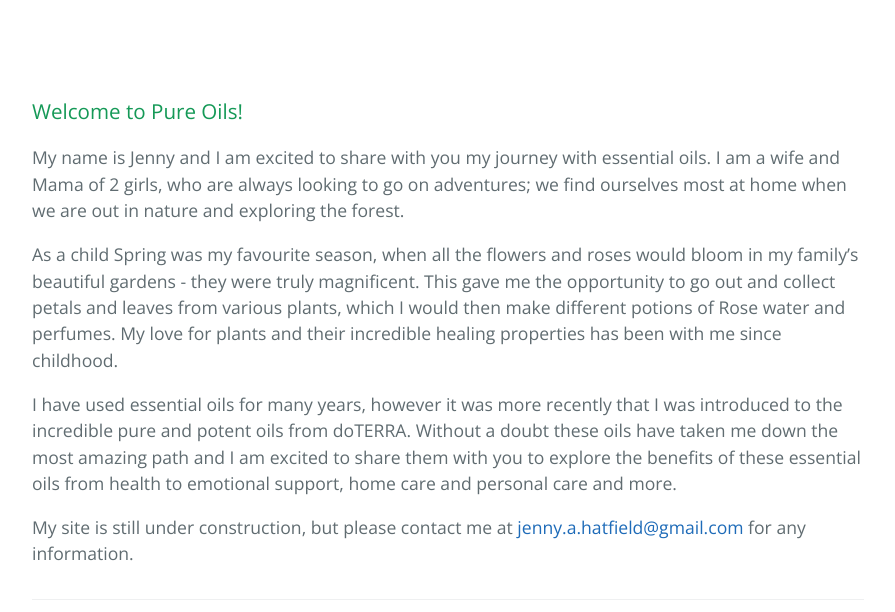
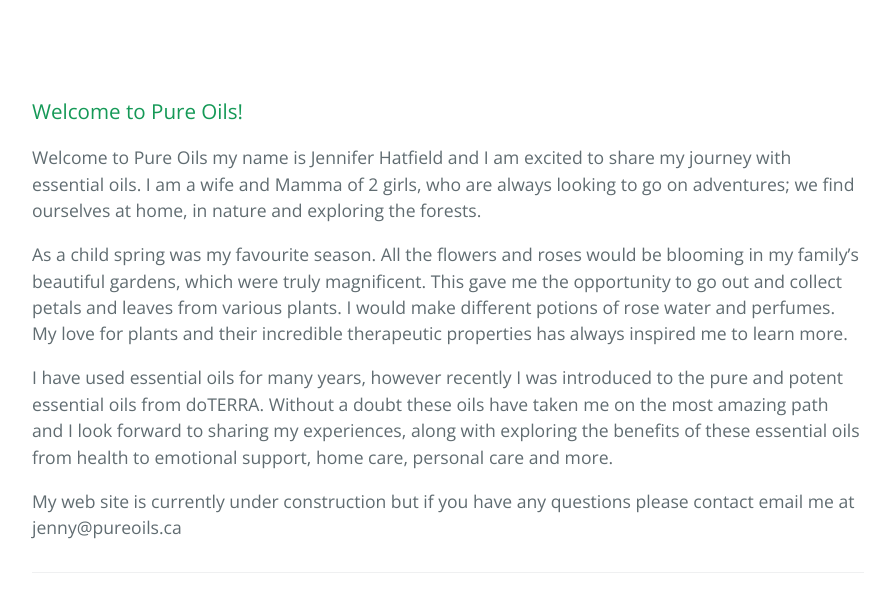
Before and after one commit to RafeHatfield/pureoils, a plain HTML site: page index.html in a window 1280 px wide. Shown: the part 472-1084 px from the top of the page, without its empty margins (192-1087 px from the left). Drawn offline with nearby package versions, Linux system fonts and the light colour scheme.

Commit message:
updated home page text

```diff
--- a/index.html
+++ b/index.html
@@ -18,13 +18,13 @@
       <h3>
 <a id="welcome-to-pure-oils" class="anchor" href="#welcome-to-pure-oils" aria-hidden="true"><span aria-hidden="true" class="octicon octicon-link"></span></a>Welcome to Pure Oils!</h3>
 
-<p>My name is Jenny and I am excited to share with you my journey with essential oils. I am a wife and Mama of 2 girls, who are always looking to go on adventures; we find ourselves most at home when we are out in nature and exploring the forest.</p>
+<p>Welcome to Pure Oils my name is Jennifer Hatfield and I am excited to share my journey with essential oils. I am a wife and Mamma of 2 girls, who are always looking to go on adventures; we find ourselves at home, in nature and exploring the forests.</p>
 
-<p>As a child Spring was my favourite season, when all the flowers and roses would bloom in my family’s beautiful gardens - they were truly magnificent. This gave me the opportunity to go out and collect petals and leaves from various plants, which I would then make different potions of Rose water and perfumes. My love for plants and their incredible healing properties has been with me since childhood. </p>
+<p>As a child spring was my favourite season. All the flowers and roses would be blooming in my family’s beautiful gardens, which were truly magnificent. This gave me the opportunity to go out and collect petals and leaves from various plants. I would make different potions of rose water and perfumes. My love for plants and their incredible therapeutic properties has always inspired me to learn more.</p>
 
-<p>I have used essential oils for many years, however it was more recently that I was introduced to the incredible pure and potent oils from doTERRA. Without a doubt these oils have taken me down the most amazing path and I am excited to share them with you to explore the benefits of these essential oils from health to emotional support, home care and personal care and more.</p>
+<p>I have used essential oils for many years, however recently I was introduced to the pure and potent essential oils from doTERRA. Without a doubt these oils have taken me on the most amazing path and I look forward to sharing my experiences, along with exploring the benefits of these essential oils from health to emotional support, home care, personal care and more. </p>
 
-<p>My site is still under construction, but please contact me at <a href="mailto:jenny.a.hatfield@gmail.com">jenny.a.hatfield@gmail.com</a> for any information.</p>
+<p>My web site is currently under construction but if you have any questions please contact email me at jenny@pureoils.ca </p>
 
       <footer class="site-footer">
 
```
